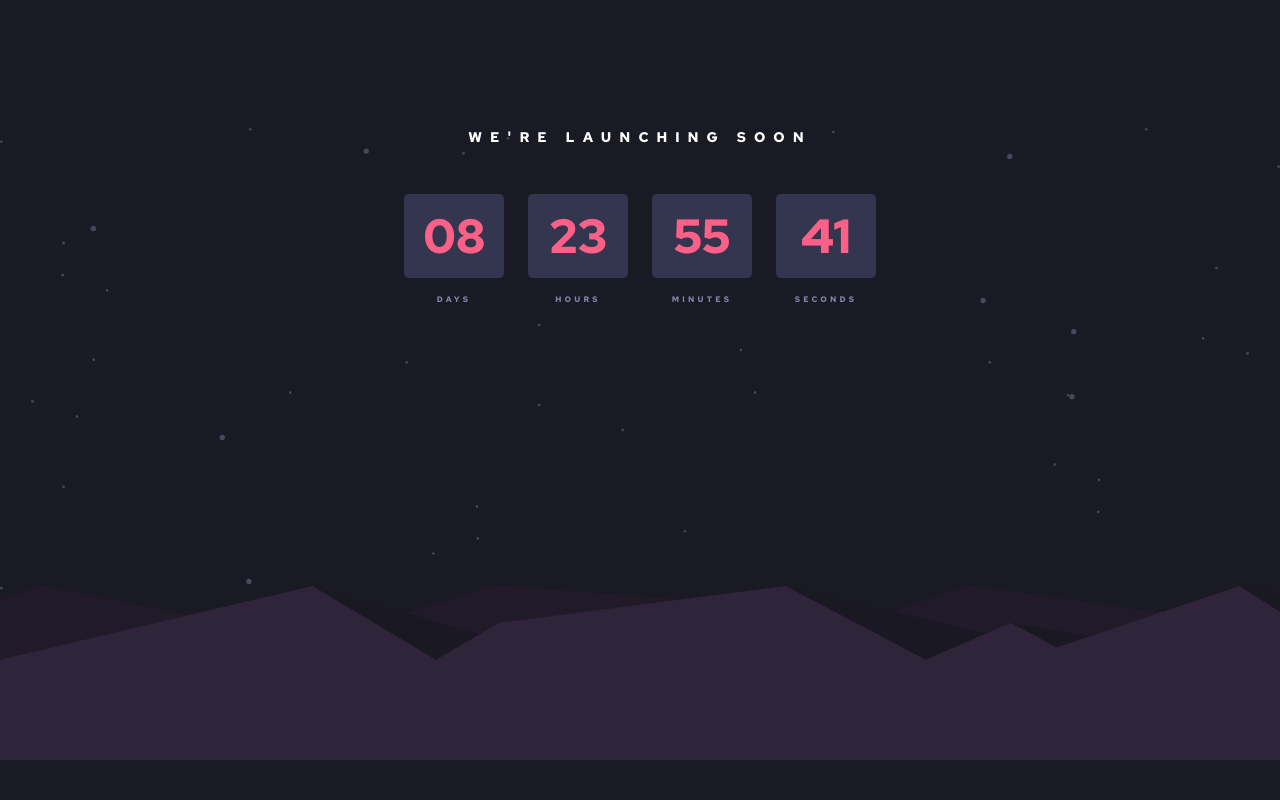
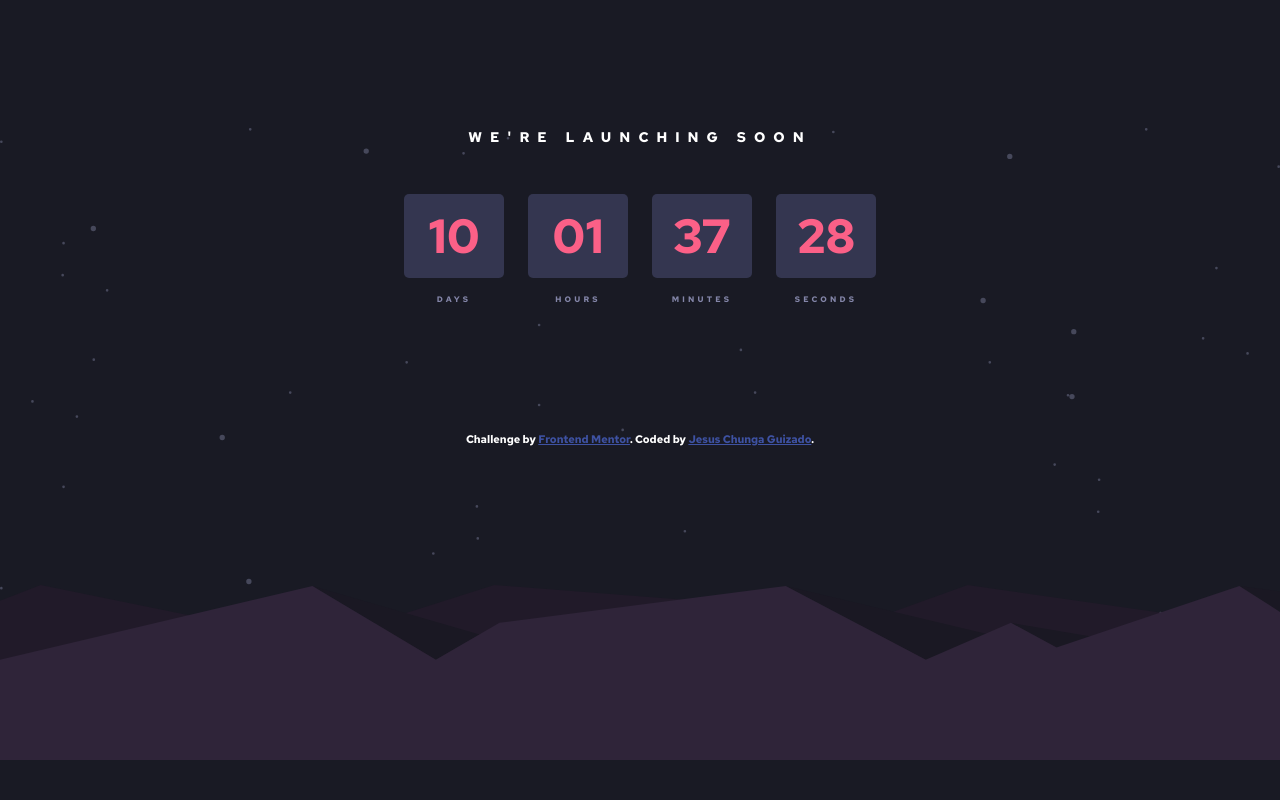
Before and after one commit to JesusChungaGuizado/Reloj, a plain HTML site: page index.html in a window 1280 px wide. Shown: the top 800 px of the page. Drawn offline with Linux system fonts and the light colour scheme.

Commit message:
Se agrego funcionamiento en JS

```diff
--- a/estilo.css
+++ b/estilo.css
@@ -95,6 +95,7 @@ overflow: hidden;
     justify-content: center;
     align-items: center;
 }
+
 .detalle{
     color: var(--Grayish-blue);
     text-transform: uppercase;
--- a/index.html
+++ b/index.html
@@ -17,11 +17,9 @@
     <!-- Feel free to remove these styles or customise in your own stylesheet 👍 -->
     <style>
       .attribution {
-          position: absolute;
-          z-index: 4;
+
         font-size: 11px;
-        text-align: center;
-        bottom: -130px;
+       text-align: center;
 
       }
       .attribution a {
@@ -37,10 +35,10 @@
     <section class="container-reloj">
       <h1>We're launching soon </h1>
       <div class="reloj-item" >
-        <div class="fecha" id="day"><span class="num">08</span><span class="detalle">Days</span></div>
-        <div class="fecha" id="hour"><span class="num">23</span><span  class="detalle">Hours</span></div>
-        <div class="fecha" id="min"><span class="num">55</span><span  class="detalle">Minutes </span></div>
-        <div class="fecha" id="seg"><span class="num">41</span><span  class="detalle">Seconds</span></div>
+        <div class="fecha" ><span id="day"  class="num"></span><span class="detalle">Days</span></div>
+        <div class="fecha" ><span id="hour" class="num"></span><span  class="detalle">Hours</span></div>
+        <div class="fecha" ><span id="min" class="num"></span><span  class="detalle">Minutes </span></div>
+        <div class="fecha" ><span id="seg" class="num"></span><span  class="detalle">Seconds</span></div>
       </div>
     </section>
     <img class="start" src="images/bg-stars.svg" alt="">
--- a/reloj.js
+++ b/reloj.js
@@ -1,28 +1,24 @@
 const mostrarReloj=()=>{
     let fecha=new Date();
-
-    let h=formatoHora(fecha.getHours());
-    let min=formatoHora(fecha.getMinutes());
-    let seg=formatoHora(fecha.getSeconds());
-    document.getElementById("hora").innerHTML=`${h}:${min}:${seg}`
-    const meses=['Ene','Feb','Mar','Abr','May','Jun','Ago','Sep','Oct','Nov','Dic']
-    const dias=['Dom','Lun','Mar','Mie','Jue','Vie','Sab']
-
-    let diaSem=dias[fecha.getDay()];
-    let mes = meses[fecha.getMonth()];
-    let dia=fecha.getDate();
-    let year=fecha.getFullYear();
-
-    document.getElementById("fecha").innerHTML=`${diaSem},${dia} ${mes} del ${year}`;
-    //con el .classList.toggle("estilo"); puedes acceder a los estilos de tu archivo css
-    document.getElementById("contenedor").classList.toggle("animar");
+    let h=formatoNumero(fecha.getHours());
+    let min=formatoNumero(fecha.getMinutes());
+    let seg=formatoNumero(fecha.getSeconds());
+    // document.getElementById("hora").innerHTML=`${h}:${min}:${seg}`
+    // const meses=['Ene','Feb','Mar','Abr','May','Jun','Ago','Sep','Oct','Nov','Dic']
+    // const dias=['Dom','Lun','Mar','Mie','Jue','Vie','Sab']
+    // let diaSem=dias[fecha.getDay()];
+    // let mes = meses[fecha.getMonth()];
+    let dia=formatoNumero(fecha.getDate());
+    // let year=fecha.getFullYear();
+    document.getElementById("day").innerHTML=`${dia}`;
+    document.getElementById("hour").innerHTML=`${h}`;
+    document.getElementById("min").innerHTML=`${min}`;
+    document.getElementById("seg").innerHTML=`${seg}`;
 }
 setInterval(mostrarReloj,1000);
-const formatoHora=(hora)=>{
-    if (hora<10) {
-        hora="0"+hora;
+const formatoNumero=(num)=>{
+    if (num<10) {
+        num="0"+num;
     }
-    return hora;
+    return num;
 }
-// let fechas=new Date();
-// console.log(  fechas.getDay)
```
